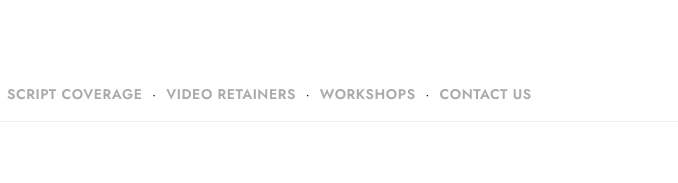
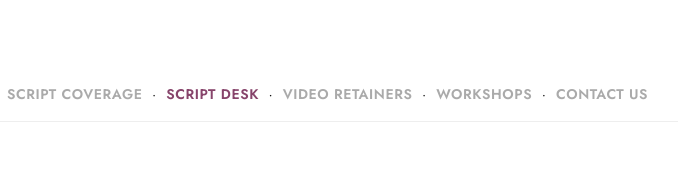
Before and after one commit to sunilrpappu-arch/orchidroom-scriptdesk, a plain HTML site: page index.html in a window 1280 px wide. Shown: the top 183 px of the page, 429-1107 px from the left. Drawn offline with Linux system fonts and the light colour scheme.

Commit message:
Script Desk: show Script Desk as the active nav tab
Co-Authored-By: Claude Haiku 5.5 <noreply@anthropic.com>
Claude-Session: https://claude.ai/code/session_01MG4ACmNQ6Mc2yFovEAURHQ

```diff
--- a/index.html
+++ b/index.html
@@ -18,6 +18,7 @@ header.top{padding:18px 0;border-bottom:1px solid var(--line);font:14px/1.2 'Jos
 header.top .wrap{display:flex;justify-content:space-between;gap:12px;flex-wrap:wrap}
 header.top a{text-decoration:none;color:#aaaaaa;font-weight:600}
 header.top a:hover{color:var(--accent)}
+header.top .active{color:var(--accent);font-weight:600}
 header.top img{height:56px;width:auto;display:block}
 @media (max-width:600px){header.top img{height:44px}}
 .hero{padding:64px 0 48px}
@@ -46,7 +47,7 @@ footer{padding:36px 0 56px;border-top:1px solid var(--line);font:14px 'Jost','Ce
 <header class="top">
   <div class="wrap">
     <a href="https://www.orchidroomproductions.com"><img src="assets/logo.png" alt="Orchid Room Productions — We tell your story"></a>
-    <span><a href="https://orchidroomproductions.com/projects">Sample Projects</a> &nbsp;·&nbsp; <a href="https://orchidroomproductions.com/meet-the-storytellers">About Us</a> &nbsp;·&nbsp; <a href="https://scripts.orchidroomproductions.com">Script Coverage</a> &nbsp;·&nbsp; <a href="https://video.orchidroomproductions.com">Video Retainers</a> &nbsp;·&nbsp; <a href="https://goodatfailing.in">Workshops</a> &nbsp;·&nbsp; <a href="https://orchidroomproductions.com/contact">Contact Us</a></span>
+    <span><a href="https://orchidroomproductions.com/projects">Sample Projects</a> &nbsp;·&nbsp; <a href="https://orchidroomproductions.com/meet-the-storytellers">About Us</a> &nbsp;·&nbsp; <a href="https://scripts.orchidroomproductions.com">Script Coverage</a> &nbsp;·&nbsp; <span class="active">Script Desk</span> &nbsp;·&nbsp; <a href="https://video.orchidroomproductions.com">Video Retainers</a> &nbsp;·&nbsp; <a href="https://goodatfailing.in">Workshops</a> &nbsp;·&nbsp; <a href="https://orchidroomproductions.com/contact">Contact Us</a></span>
   </div>
 </header>
 
```
